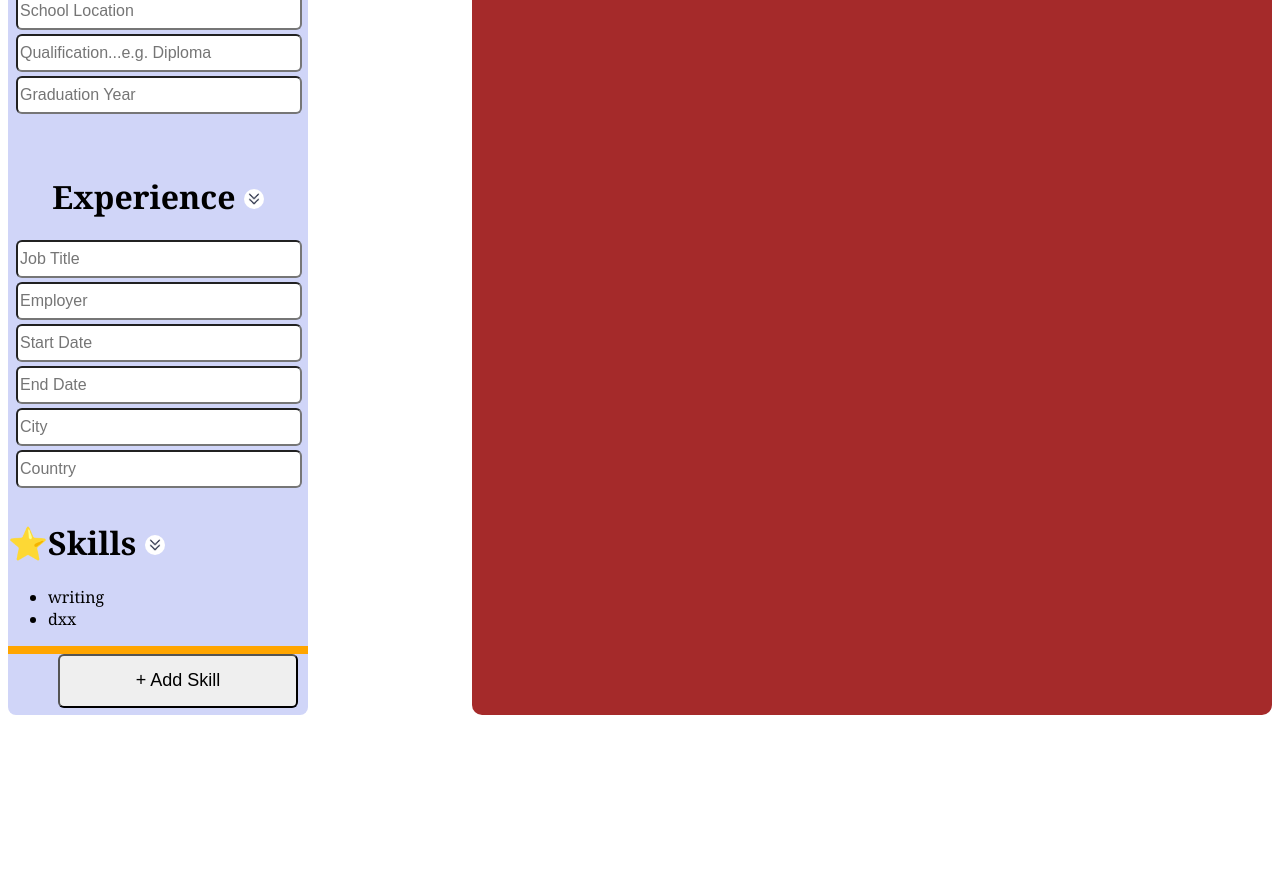
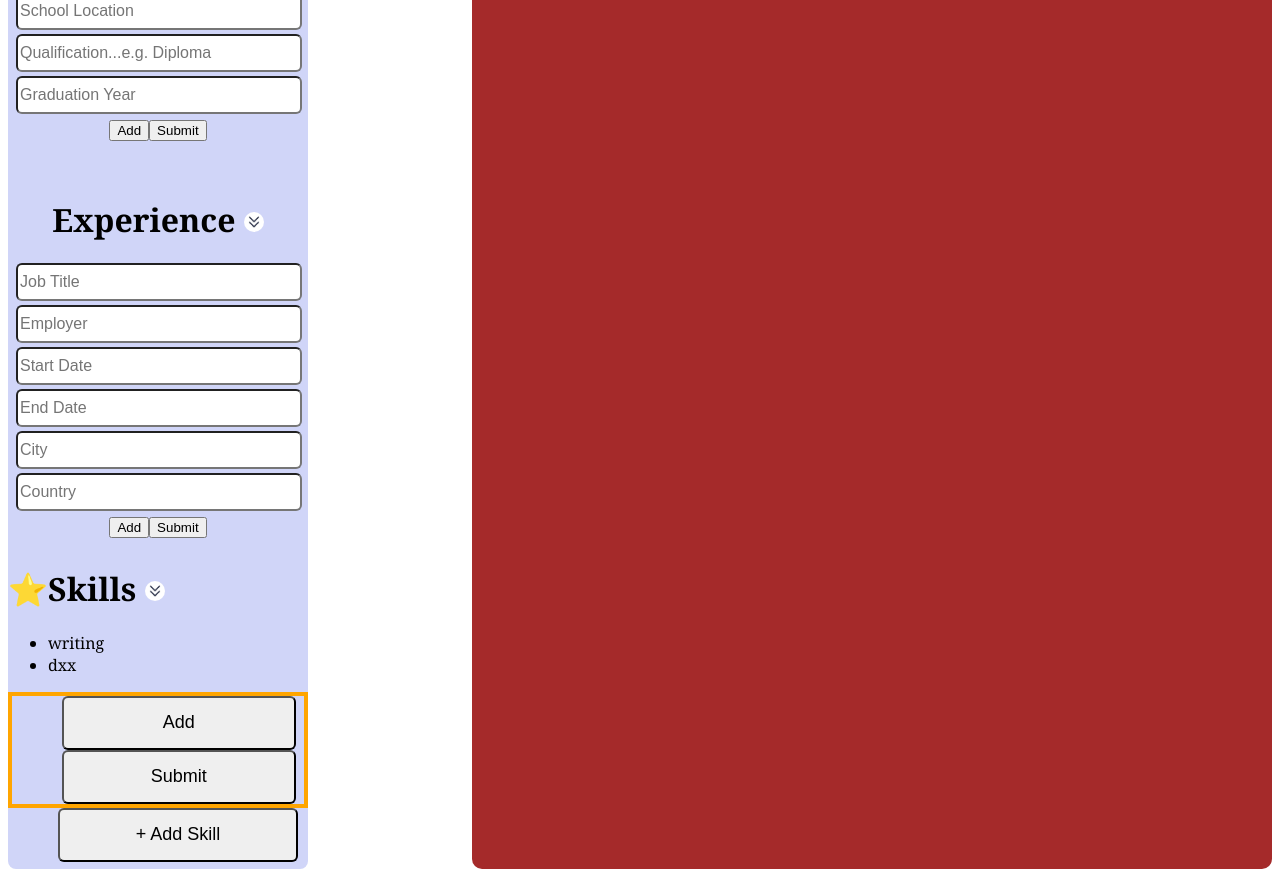
Before and after one commit to Olive-Njoroge/Cv-Project, a React (Vite) app: page / in a window 1280 px wide. Shown: the part 702-1579 px from the top of the page. Before the commit the page ends 1425 px from the top, so only its background shows below. Built offline with nearby package versions, Linux system fonts and the light colour scheme.

Commit message:
Added a few buttons

```diff
--- a/src/Cv.jsx
+++ b/src/Cv.jsx
@@ -146,6 +146,8 @@ function Cv(){
             <input type="text" value={school.qualification} onChange={addQualification} placeholder='Qualification...e.g. Diploma' />
             {/*<p>Graduation Year: {school.graduation}</p>*/}
             <input type="text" value={school.graduation} onChange={addGraduationYear} placeholder='Graduation Year'/>
+            <button>Add</button>
+            <button>Submit</button>
         </div>
 
         <div className="practical-experience">
@@ -162,6 +164,8 @@ function Cv(){
             <input type="text" value={job.city} onChange={addCity} placeholder='City' />
             {/*<p>Country: {job.country}</p>*/}
             <input type="text" value={job.country} onChange={addCountry} placeholder='Country'/>
+            <button>Add</button>
+            <button>Submit</button>
         </div>
 
         <div className="skills">
@@ -178,6 +182,9 @@ function Cv(){
             <button onClick={addSkill}>+</button>
             </div>
             )}
+
+            <button>Add</button>
+            <button>Submit</button>
 
             </div>
 
```
